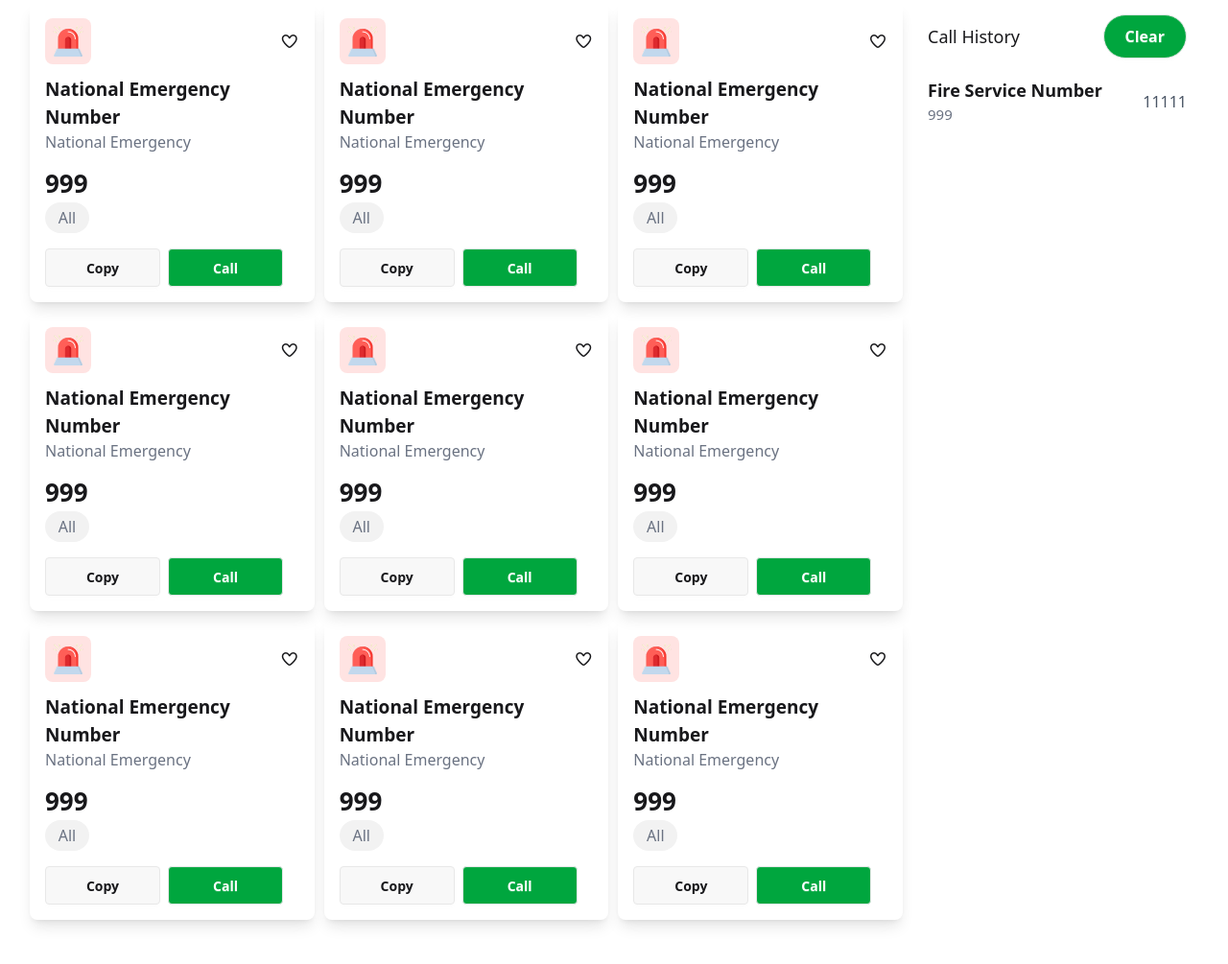
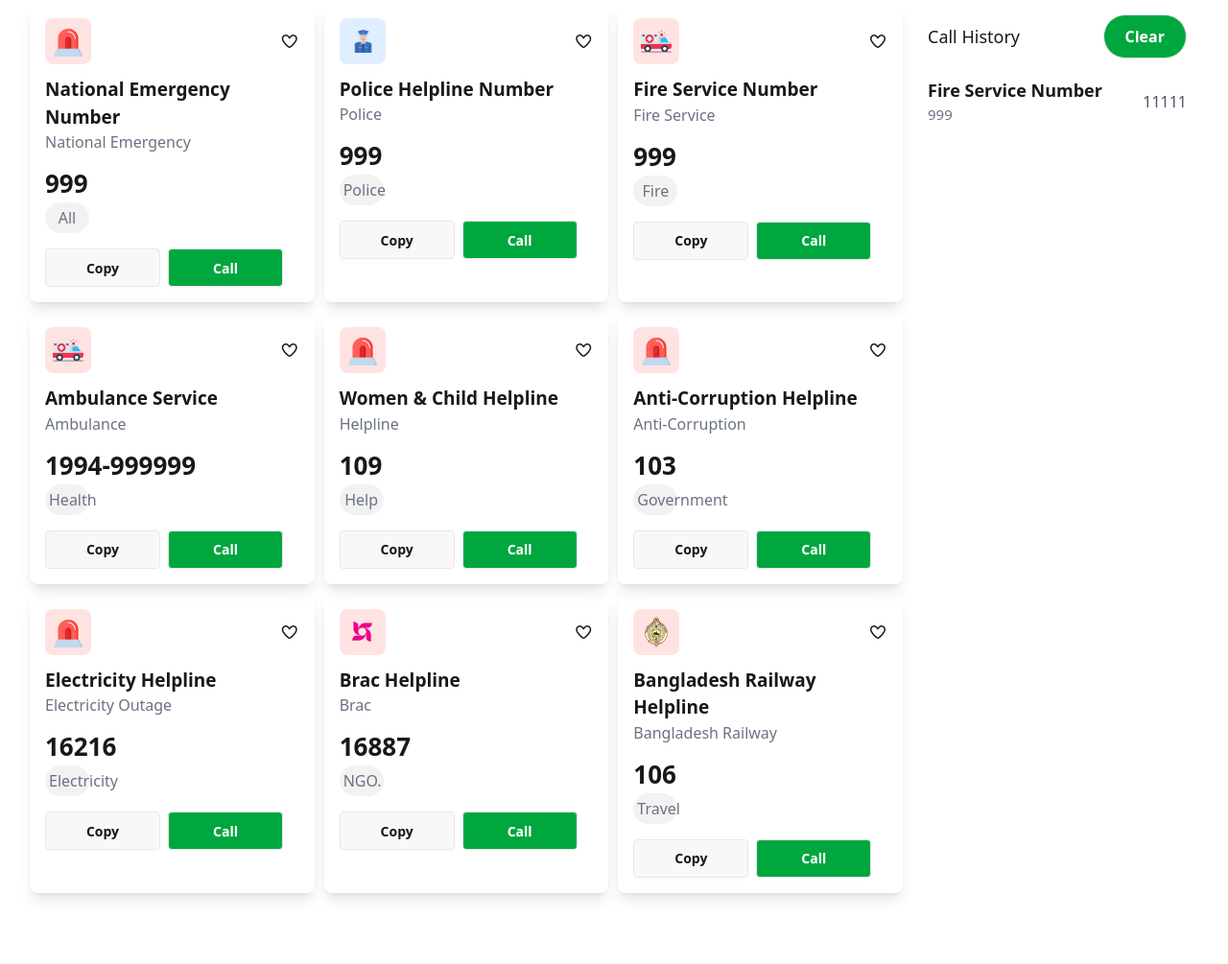
Before and after one commit to smziaulmillat/ph-assignment-5, a plain HTML site: page index.html in a window 1280 px wide. Shown: the part 421-1426 px from the top of the page at 96% size. After the commit the page ends 1402 px from the top, so only its background shows below. Drawn offline with nearby package versions, Linux system fonts and the light colour scheme.

Commit message:
card sec pic,title and other small detail upg.

```diff
--- a/index.html
+++ b/index.html
@@ -3,7 +3,7 @@
 <head>
     <meta charset="UTF-8">
     <meta name="viewport" content="width=device-width, initial-scale=1.0">
-    <title>Document</title>
+    <title>Emergency Service</title>
     <!-- font font-awesome  -->
     <link rel="stylesheet" href="https://cdnjs.cloudflare.com/ajax/libs/font-awesome/7.0.0/css/all.min.css" integrity="sha512-DxV+EoADOkOygM4IR9yXP8Sb2qwgidEmeqAEmDKIOfPRQZOWbXCzLC6vjbZyy0vPisbH2SyW27+ddLVCN+OMzQ==" crossorigin="anonymous" referrerpolicy="no-referrer" />
     <!-- daisyui -->
@@ -45,7 +45,7 @@
                             <div class="bg-[#FFE3E2] rounded-lg p-2">
                                 <img src="./assets/emergency.png" alt="" class="w-8">
                             </div>
-                            <i class="fa-regular fa-heart"></i>
+                            <i class="fa-regular fa-heart heart-btn"></i>
                         </div>
                         <h1 class="text-[19px] font-bold">National Emergency Number</h1>
                         <p class="text-[16px] text-gray-500 mb-3">National Emergency</p>
@@ -58,15 +58,47 @@
                     </div>
                     <div class=" rounded-lg p-4 shadow-lg">
                         <div class="flex items-center justify-between mb-3">
+                            <div class="bg-[#DFEFFF] rounded-lg p-2">
+                                <img src="./assets/police.png" alt="" class="w-8">
+                            </div>
+                            <i class="fa-regular fa-heart heart-btn"></i>
+                        </div>
+                        <h1 class="text-[19px] font-bold">Police Helpline Number</h1>
+                        <p class="text-[16px] text-gray-500 mb-3">Police</p>
+                        <h1 class="text-[26px] font-bold">999</h1>
+                        <p class="text-[16px] text-center text-gray-500 mb-4 bg-[#f2f2f2] p-1 w-[46px] rounded-2xl">Police</p>
+                        <div class="flex items-center gap-2">
+                            <button class="btn w-[120px]">Copy</button>
+                            <button class="btn text-white bg-[#00A63E] w-[120px]">Call</button>
+                        </div>
+                    </div>
+                    <div class=" rounded-lg p-4 shadow-lg">
+                        <div class="flex items-center justify-between mb-3">
                             <div class="bg-[#FFE3E2] rounded-lg p-2">
-                                <img src="./assets/emergency.png" alt="" class="w-8">
+                                <img src="./assets/ambulance.png" alt="" class="w-8">
                             </div>
-                            <i class="fa-regular fa-heart"></i>
+                            <i class="fa-regular fa-heart heart-btn"></i>
                         </div>
-                        <h1 class="text-[19px] font-bold">National Emergency Number</h1>
-                        <p class="text-[16px] text-gray-500 mb-3">National Emergency</p>
+                        <h1 class="text-[19px] font-bold">Fire Service Number</h1>
+                        <p class="text-[16px] text-gray-500 mb-3">Fire Service</p>
                         <h1 class="text-[26px] font-bold">999</h1>
-                        <p class="text-[16px] text-center text-gray-500 mb-4 bg-[#f2f2f2] p-1 w-[46px] rounded-2xl">All</p>
+                        <p class="text-[16px] text-center text-gray-500 mb-4 bg-[#f2f2f2] p-1 w-[46px] rounded-2xl">Fire</p>
+                        <div class="flex items-center gap-2">
+                            <button class="btn w-[120px]">Copy</button>
+                            <button class="btn text-white bg-[#00A63E] w-[120px]">Call</button>
+                        </div>
+                    </div>
+                    <div class=" rounded-lg p-4 shadow-lg">
+                        <div class="flex items-center justify-between mb-3">
+                            <div class="bg-[#FFE3E2] rounded-lg p-2">
+                                <img src="./assets/ambulance.png"  alt=" " class="w-8">
+                            </div>
+                            <i class="fa-regular fa-heart heart-btn"></i>
+                        </div>
+                        <h1 class="text-[19px] font-bold">Ambulance Service</h1>
+                        <p class="text-[16px] text-gray-500 mb-3">Ambulance</p>
+                        <h1 class="text-[26px] font-bold">1994-999999</h1>
+                        <p class="text-[16px] text-center text-gray-500 mb-4 bg-[#f2f2f2] p-1 w-[46px] rounded-2xl">Health</p>
                         <div class="flex items-center gap-2">
                             <button class="btn w-[120px]">Copy</button>
                             <button class="btn text-white bg-[#00A63E] w-[120px]">Call</button>
@@ -77,12 +109,12 @@
                             <div class="bg-[#FFE3E2] rounded-lg p-2">
                                 <img src="./assets/emergency.png" alt="" class="w-8">
                             </div>
-                            <i class="fa-regular fa-heart"></i>
+                            <i class="fa-regular fa-heart heart-btn"></i>
                         </div>
-                        <h1 class="text-[19px] font-bold">National Emergency Number</h1>
-                        <p class="text-[16px] text-gray-500 mb-3">National Emergency</p>
-                        <h1 class="text-[26px] font-bold">999</h1>
-                        <p class="text-[16px] text-center text-gray-500 mb-4 bg-[#f2f2f2] p-1 w-[46px] rounded-2xl">All</p>
+                        <h1 class="text-[19px] font-bold">Women & Child Helpline</h1>
+                        <p class="text-[16px] text-gray-500 mb-3">Helpline</p>
+                        <h1 class="text-[26px] font-bold">109</h1>
+                        <p class="text-[16px] text-center text-gray-500 mb-4 bg-[#f2f2f2] p-1 w-[46px] rounded-2xl">Help</p>
                         <div class="flex items-center gap-2">
                             <button class="btn w-[120px]">Copy</button>
                             <button class="btn text-white bg-[#00A63E] w-[120px]">Call</button>
@@ -93,12 +125,12 @@
                             <div class="bg-[#FFE3E2] rounded-lg p-2">
                                 <img src="./assets/emergency.png" alt="" class="w-8">
                             </div>
-                            <i class="fa-regular fa-heart"></i>
+                            <i class="fa-regular fa-heart heart-btn"></i>
                         </div>
-                        <h1 class="text-[19px] font-bold">National Emergency Number</h1>
-                        <p class="text-[16px] text-gray-500 mb-3">National Emergency</p>
-                        <h1 class="text-[26px] font-bold">999</h1>
-                        <p class="text-[16px] text-center text-gray-500 mb-4 bg-[#f2f2f2] p-1 w-[46px] rounded-2xl">All</p>
+                        <h1 class="text-[19px] font-bold">Anti-Corruption Helpline</h1>
+                        <p class="text-[16px] text-gray-500 mb-3">Anti-Corruption</p>
+                        <h1 class="text-[26px] font-bold">103</h1>
+                        <p class="text-[16px] text-center text-gray-500 mb-4 bg-[#f2f2f2] p-1 w-[46px] rounded-2xl">Government</p>
                         <div class="flex items-center gap-2">
                             <button class="btn w-[120px]">Copy</button>
                             <button class="btn text-white bg-[#00A63E] w-[120px]">Call</button>
@@ -109,12 +141,12 @@
                             <div class="bg-[#FFE3E2] rounded-lg p-2">
                                 <img src="./assets/emergency.png" alt="" class="w-8">
                             </div>
-                            <i class="fa-regular fa-heart"></i>
+                            <i class="fa-regular fa-heart heart-btn"></i>
                         </div>
-                        <h1 class="text-[19px] font-bold">National Emergency Number</h1>
-                        <p class="text-[16px] text-gray-500 mb-3">National Emergency</p>
-                        <h1 class="text-[26px] font-bold">999</h1>
-                        <p class="text-[16px] text-center text-gray-500 mb-4 bg-[#f2f2f2] p-1 w-[46px] rounded-2xl">All</p>
+                        <h1 class="text-[19px] font-bold">Electricity Helpline</h1>
+                        <p class="text-[16px] text-gray-500 mb-3">Electricity Outage</p>
+                        <h1 class="text-[26px] font-bold">16216</h1>
+                        <p class="text-[16px] text-center text-gray-500 mb-4 bg-[#f2f2f2] p-1 w-[46px] rounded-2xl">Electricity</p>
                         <div class="flex items-center gap-2">
                             <button class="btn w-[120px]">Copy</button>
                             <button class="btn text-white bg-[#00A63E] w-[120px]">Call</button>
@@ -123,14 +155,14 @@
                     <div class=" rounded-lg p-4 shadow-lg">
                         <div class="flex items-center justify-between mb-3">
                             <div class="bg-[#FFE3E2] rounded-lg p-2">
-                                <img src="./assets/emergency.png" alt="" class="w-8">
+                                <img src="./assets/brac.png" alt="" class="w-8">
                             </div>
-                            <i class="fa-regular fa-heart"></i>
+                            <i class="fa-regular fa-heart heart-btn"></i>
                         </div>
-                        <h1 class="text-[19px] font-bold">National Emergency Number</h1>
-                        <p class="text-[16px] text-gray-500 mb-3">National Emergency</p>
-                        <h1 class="text-[26px] font-bold">999</h1>
-                        <p class="text-[16px] text-center text-gray-500 mb-4 bg-[#f2f2f2] p-1 w-[46px] rounded-2xl">All</p>
+                        <h1 class="text-[19px] font-bold">Brac Helpline</h1>
+                        <p class="text-[16px] text-gray-500 mb-3">Brac</p>
+                        <h1 class="text-[26px] font-bold">16887</h1>
+                        <p class="text-[16px] text-center text-gray-500 mb-4 bg-[#f2f2f2] p-1 w-[46px] rounded-2xl">NGO.</p>
                         <div class="flex items-center gap-2">
                             <button class="btn w-[120px]">Copy</button>
                             <button class="btn text-white bg-[#00A63E] w-[120px]">Call</button>
@@ -139,46 +171,14 @@
                     <div class=" rounded-lg p-4 shadow-lg">
                         <div class="flex items-center justify-between mb-3">
                             <div class="bg-[#FFE3E2] rounded-lg p-2">
-                                <img src="./assets/emergency.png" alt="" class="w-8">
+                                <img src="./assets/Bangladesh-Railway.png" alt="" class="w-8">
                             </div>
-                            <i class="fa-regular fa-heart"></i>
+                            <i class="fa-regular fa-heart heart-btn"></i>
                         </div>
-                        <h1 class="text-[19px] font-bold">National Emergency Number</h1>
-                        <p class="text-[16px] text-gray-500 mb-3">National Emergency</p>
-                        <h1 class="text-[26px] font-bold">999</h1>
-                        <p class="text-[16px] text-center text-gray-500 mb-4 bg-[#f2f2f2] p-1 w-[46px] rounded-2xl">All</p>
-                        <div class="flex items-center gap-2">
-                            <button class="btn w-[120px]">Copy</button>
-                            <button class="btn text-white bg-[#00A63E] w-[120px]">Call</button>
-                        </div>
-                    </div>
-                    <div class=" rounded-lg p-4 shadow-lg">
-                        <div class="flex items-center justify-between mb-3">
-                            <div class="bg-[#FFE3E2] rounded-lg p-2">
-                                <img src="./assets/emergency.png" alt="" class="w-8">
-                            </div>
-                            <i class="fa-regular fa-heart"></i>
-                        </div>
-                        <h1 class="text-[19px] font-bold">National Emergency Number</h1>
-                        <p class="text-[16px] text-gray-500 mb-3">National Emergency</p>
-                        <h1 class="text-[26px] font-bold">999</h1>
-                        <p class="text-[16px] text-center text-gray-500 mb-4 bg-[#f2f2f2] p-1 w-[46px] rounded-2xl">All</p>
-                        <div class="flex items-center gap-2">
-                            <button class="btn w-[120px]">Copy</button>
-                            <button class="btn text-white bg-[#00A63E] w-[120px]">Call</button>
-                        </div>
-                    </div>
-                    <div class=" rounded-lg p-4 shadow-lg">
-                        <div class="flex items-center justify-between mb-3">
-                            <div class="bg-[#FFE3E2] rounded-lg p-2">
-                                <img src="./assets/emergency.png" alt="" class="w-8">
-                            </div>
-                            <i class="fa-regular fa-heart"></i>
-                        </div>
-                        <h1 class="text-[19px] font-bold">National Emergency Number</h1>
-                        <p class="text-[16px] text-gray-500 mb-3">National Emergency</p>
-                        <h1 class="text-[26px] font-bold">999</h1>
-                        <p class="text-[16px] text-center text-gray-500 mb-4 bg-[#f2f2f2] p-1 w-[46px] rounded-2xl">All</p>
+                        <h1 class="text-[19px] font-bold">Bangladesh Railway Helpline </h1>
+                        <p class="text-[16px] text-gray-500 mb-3">Bangladesh Railway</p>
+                        <h1 class="text-[26px] font-bold">106</h1>
+                        <p class="text-[16px] text-center text-gray-500 mb-4 bg-[#f2f2f2] p-1 w-[46px] rounded-2xl">Travel</p>
                         <div class="flex items-center gap-2">
                             <button class="btn w-[120px]">Copy</button>
                             <button class="btn text-white bg-[#00A63E] w-[120px]">Call</button>
```
